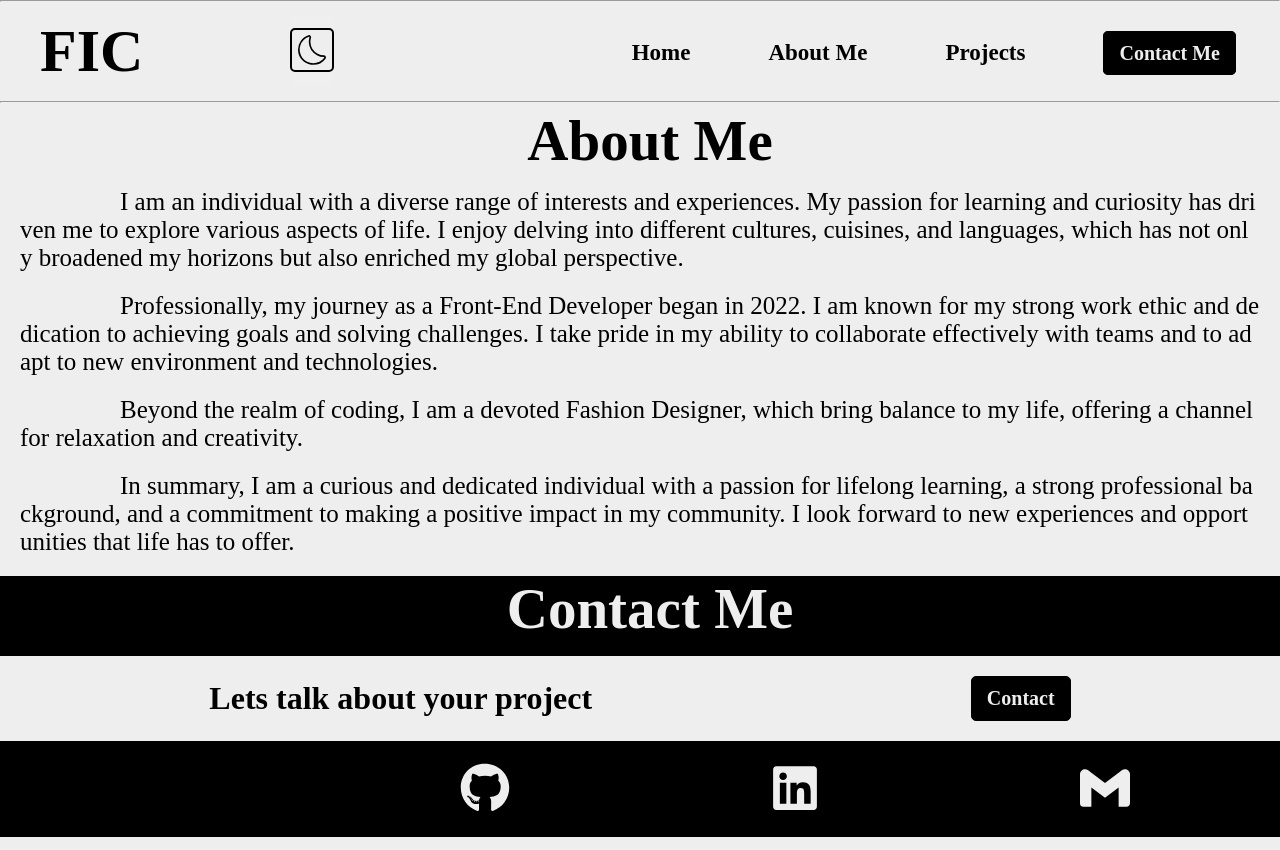
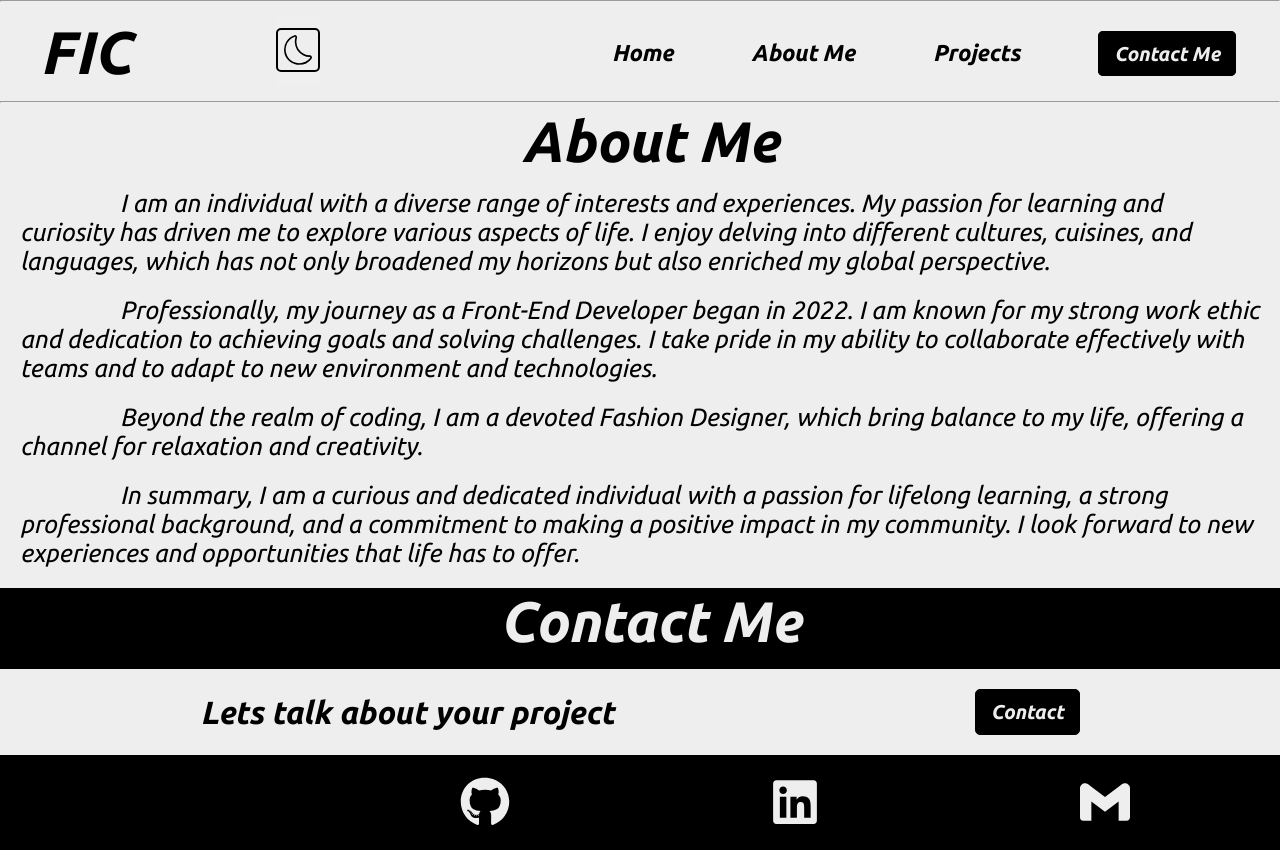
Before and after one commit to sirGentlejack/portfolio, a React (Create React App) app: page /aboutMe in a window 1280 px wide. Built offline with nearby package versions, Linux system fonts and the light colour scheme; some icons are missing.

Commit message:
animation ,fonts and pagescroll update

```diff
--- a/public/index.html
+++ b/public/index.html
@@ -25,6 +25,12 @@
       Learn how to configure a non-root public URL by running `npm run build`.
     -->
     <title>Fagbemi Portfolio</title>
+    <link rel="preconnect" href="https://fonts.googleapis.com" />
+    <link rel="preconnect" href="https://fonts.gstatic.com" crossorigin />
+    <link
+      href="https://fonts.googleapis.com/css2?family=Ubuntu:ital,wght@1,400;1,500;1,700&display=swap"
+      rel="stylesheet"
+    />
   </head>
   <body>
     <noscript>You need to enable JavaScript to run this app.</noscript>
--- a/src/App.css
+++ b/src/App.css
@@ -1,11 +1,16 @@
-*{
+@import url('https://fonts.googleapis.com/css2?family=Ubuntu:ital,wght@1,400;1,500;1,700&display=swap');
+
+* {
   padding: 0;
   margin: 0;
 }
-:root{
+:root {
   --light: #eee;
   --dark: black;
   --white: #eeeeee;
+}
+html {
+  scroll-behavior: smooth;
 }
 /* Themes */
 .light-mode {
@@ -22,12 +27,13 @@
   transition: 2s;
 }
 
-a{
+a {
   text-decoration: none;
   color: var(--link-color);
 }
 body {
   background: var(--bg-color);
+  font-family: 'Ubuntu', sans-serif;
 }
 
 body.light-mode {
@@ -38,21 +44,18 @@ body.dark-mode {
   background: var(--dark);
 }
 /* navbar section*/
-.navbar{
+.navbar {
   display: flex;
   justify-content: space-between;
   padding: 5px 20px;
 }
-.logo{
+.logo {
   font-size: 40px;
   font-weight: 800;
   color: var(--text-color);
 }
-.theme:hover{
-  background: var(--text-color);
-  color: var(--bg-color);
-}
-.theme{
+
+.theme {
   width: 40px;
   height: 40px;
   border: 2px solid var(--link-color);
@@ -62,7 +65,12 @@ body.dark-mode {
   transition: 1s;
   cursor: pointer;
 }
-.menu > li , .wide-menu > li{
+.theme:hover {
+  background: var(--text-color);
+  color: var(--bg-color);
+}
+.menu > li,
+.wide-menu > li {
   list-style: none;
   border: 2px solid transparent;
   padding: 3px;
@@ -70,19 +78,20 @@ body.dark-mode {
   font-size: 23px;
   cursor: pointer;
 }
-.menu > li:hover, .wide-menu > li:hover{
+.menu > li:hover,
+.wide-menu > li:hover {
   border: 2px solid var(--text-color);
   padding: 3px;
   border-width: 3px 1.5px 0px 1.5px;
 }
- .contacts{
+.contacts {
   border: 1px solid var(--link-color);
   background-color: var(--link-color);
   color: var(--bg-color);
   padding: 3px 8px;
   border-radius: 5px;
 }
-.menu-btn{
+.menu-btn {
   visibility: visible;
   opacity: 1;
   width: 40px;
@@ -94,11 +103,11 @@ body.dark-mode {
   cursor: pointer;
   transition: 3s;
 }
-.menu-btn:hover{
+.menu-btn:hover {
   background: var(--text-color);
   color: var(--bg-color);
 }
-.navbar > button{
+.navbar > button {
   border: none;
 }
 nav {
@@ -129,11 +138,11 @@ nav {
   top: 2rem;
   right: 2rem;
 }
-.wide-menu{
+.wide-menu {
   display: none;
 }
 /* hero section */
-.hero{
+.hero {
   height: 80vh;
   display: flex;
   flex-direction: column;
@@ -142,15 +151,15 @@ nav {
   transition: 3s;
 }
 
-.name{
+.name {
   font-size: 2.188rem;
   margin-top: 0.938rem;
   margin-bottom: 0.313rem;
   color: var(--text-color);
   position: relative;
-  font-weight: 800
+  font-weight: 800;
 }
-.name::after{
+.name::after {
   content: "";
   position: absolute;
   top: 0;
@@ -158,19 +167,19 @@ nav {
   width: 100%;
   height: 100%;
   background: var(--bg-color);
-  animation: showRight 5s ease forwards ;
+  animation: showRight 5s ease forwards;
   animation-delay: 1s;
 }
-.name2{
+.name2 {
   display: none;
 }
-.profession{
+.profession {
   font-size: 1.25rem;
   margin-bottom: 0.625rem;
   color: var(--text-color);
   position: relative;
 }
-.profession::before{
+.profession::before {
   content: "";
   position: absolute;
   width: 100%;
@@ -181,12 +190,14 @@ nav {
   animation: showRight 3s ease forwards;
   animation-delay: 3s;
 }
-.cv-section{
+.cv-section {
   display: flex;
   justify-content: center;
   margin-bottom: 0.625rem;
+  align-items: center;
+  gap: 20px;
 }
-.cv-btn{
+.cv-btn {
   border: 2px solid var(--link-color);
   background-color: var(--link-color);
   color: var(--bg-color);
@@ -196,11 +207,11 @@ nav {
   transition: 2s;
   position: relative;
 }
-.cv-btn:hover{
+.cv-btn:hover {
   background-color: var(--bg-color);
   color: var(--link-color);
 }
-.cv-btn::before{
+.cv-btn::before {
   content: "";
   position: absolute;
   top: 0;
@@ -216,7 +227,7 @@ nav {
     width: 0;
   }
 }
-.hero-img{
+.hero-img {
   margin: 0 auto;
   position: relative;
   border-radius: 30px;
@@ -229,48 +240,88 @@ nav {
   height: 400px;
   transition: 1s;
 }
-.hero-img:hover{
+.hero-img:hover {
   width: 310px;
   height: 410px;
 }
 @keyframes hero-img {
-  0%   { left:0px; top:0px;}
-  25%  { left:200px; top:0px;}
-  50%  {left:0px; top:0px;}
-  75%  { left:-200px; top:0px;}
-  100% { left:0px; top:0px;}
+  0% {
+    left: 0px;
+    top: 0px;
+  }
+  25% {
+    left: 200px;
+    top: 0px;
+  }
+  50% {
+    left: 0px;
+    top: 0px;
+  }
+  75% {
+    left: -200px;
+    top: 0px;
+  }
+  100% {
+    left: 0px;
+    top: 0px;
+  }
 }
 
-.sections{
+.sections {
   height: 50vh;
 }
 /* Intrest */
-.interest{
+.interest {
   height: 30vh;
 }
-.sub-topic{
+.sub-topic {
   font-size: 2.563rem;
   margin: 5px 0 5px 20px;
   color: var(--text-color);
+  position: relative;
 }
-.content{
+.sub-topic::before {
+  content: "";
+  position: absolute;
+  top: 0;
+  left: 0;
+  width: 100%;
+  height: 100%;
+  background: var(--bg-color);
+  animation: showRight 3s ease 1s forwards;
+}
+.content {
   margin: 0 12px 20px 12px;
   text-indent: 2em;
   font-size: 28px;
   color: var(--text-color);
-  word-break: break-all;
+  word-break: keep-all;
+  position: relative;
+}
+.services::before,
+.content::before {
+  content: "";
+  position: absolute;
+  top: 0;
+  right: 0;
+  width: 100%;
+  height: 100%;
+  background: var(--bg-color);
+  animation: showRight 3s ease-in-out 1.5s forwards;
 }
 /* services */
-.service{
+.service {
   height: 70vh;
 }
-.services{
+.services {
   display: flex;
   flex-direction: column;
   justify-content: center;
   align-items: center;
+  position: relative;
 }
-.services-items{
+
+.services-items {
   width: 200px;
   height: 200px;
   background-color: var(--link-color);
@@ -284,7 +335,7 @@ nav {
   cursor: pointer;
   transition: 2s;
 }
-.services-items:hover{
+.services-items:hover {
   width: 210px;
   height: 210px;
   background-color: var(--bg-color);
@@ -293,39 +344,42 @@ nav {
 }
 /* Technologies */
 
-.tech-skills{
+.tech-skills {
   display: flex;
   flex-direction: column;
   color: var(--text-color);
 }
-.technologies{
+.technologies {
   list-style-type: disc;
   list-style-position: inside;
   padding: 10px 30px;
   font-size: 28px;
 }
 /* About me */
-.read-more{
+.read-more {
   border: 1px solid var(--link-color);
-  margin: 0px 12px ;
+  margin: 0px 12px;
   background-color: var(--link-color);
   color: var(--bg-color);
   padding: 10px 15px;
   border-radius: 5px;
   font-size: 20px;
 }
+.about{
+  height: 65vh;
+}
 /* projects */
-.grid-container{
+.grid-container {
   display: grid;
   grid-template-columns: auto auto;
   margin: 10px 30px 30px 30px;
-  gap: 10px 50px ;
+  gap: 10px 50px;
 }
-.project-img{
+.project-img {
   width: 100px;
   height: 100px;
 }
-.project{
+.project {
   border: 2px solid var(--link-color);
   align-items: center;
   padding: 10px;
@@ -333,52 +387,80 @@ nav {
   align-items: center;
   justify-content: center;
   background-color: var(--link-color);
+  position: relative;
+  border-radius: 5px;
+  transition: 2s;
 }
-.project-name{
+
+.project::before {
+  content: "";
+  position: absolute;
+  top: 0;
+  right: 0;
+  width: 100%;
+  height: 100%;
+  background: var(--bg-color);
+  animation: showRight 3s ease-in 1s forwards;
+}
+.project-name {
   color: var(--bg-color);
   text-align: center;
 }
 /* Contacts */
-.footer{
+.footer {
   background-color: var(--link-color);
 }
-.contacts{
+.contacts {
   padding: 10px 15px;
   border-radius: 5px;
   font-size: 20px;
 }
-.contact_me{
+.contact_me {
   display: flex;
   justify-content: center;
   color: var(--bg-color);
   margin-top: 8px;
 }
-.bottom-contact{
+
+.bottom-contact {
   background: var(--bg-color);
   display: flex;
   align-items: center;
   justify-content: space-around;
   padding: 20px;
 }
-.bottom-contact-text{
+.bottom-contact-text {
   color: var(--text-color);
+  position: relative;
+}
 
-}
-.footer_icons{
+.footer_icons {
   display: flex;
   justify-content: space-around;
   padding: 1.25rem;
   margin: 0.625rem 0;
   margin-top: 2px;
   margin-bottom: 0;
+  position: relative;
 }
-.social-icon{
+.footer_icons::before,
+.bottom-contact-text::before {
+  content: "";
+  position: absolute;
+  top: 0;
+  left: 0;
+  width: 100%;
+  height: 100%;
+  background: var(--bg-color);
+  animation: showRight 3s ease 1s forwards;
+}
+.social-icon {
   width: 3.125rem;
   height: 3.125rem;
   color: var(--bg-color);
 }
 /* contact page */
-.contact-me{
+.contact-me {
   height: 80vh;
   width: auto;
   padding: 0 12px;
@@ -387,10 +469,10 @@ nav {
   justify-content: center;
   align-items: center;
 }
-.contact-page-header{
+.contact-page-header {
   text-align: center;
 }
-.contact-me > form{
+.contact-me > form {
   width: 300px;
   height: 400px;
   display: flex;
@@ -398,22 +480,21 @@ nav {
   gap: 15px;
   padding-top: 20px;
 }
-.contact-me > form >input{
+.contact-me > form > input {
   width: 100%;
   height: 50px;
   border: none;
   box-shadow: 1px 2px 4px var(--link-color);
   text-indent: 13px;
 }
-.contact-me > form >textarea{
+.contact-me > form > textarea {
   width: 100%;
   height: 100px;
   border: none;
   box-shadow: 1px 2px 4px var(--link-color);
   text-indent: 13px;
-
 }
-.contact-me > form > button{
+.contact-me > form > button {
   width: 100%;
   height: 50px;
   font-size: larger;
@@ -424,121 +505,118 @@ nav {
 }
 
 @media screen and (min-width: 480px) {
-  .hero{
+  .hero {
     height: 90vh;
-
   }
 
-  .name{
+  .name {
     font-size: 3.188rem;
     margin-top: 0.5rem;
     margin-bottom: 0.5rem;
   }
-  .profession{
+  .profession {
     font-size: 2.25rem;
     margin-bottom: 1rem;
   }
 
-  .tech-skills{
+  .tech-skills {
     margin-left: 30px;
   }
-  .grid-container{
+  .grid-container {
     grid-template-columns: auto auto auto;
     margin: 10px 20px 20px 20px;
-    gap: 10px 40px ;
+    gap: 10px 40px;
   }
 }
 @media screen and (min-width: 659px) {
-
-  .name2{
+  .name2 {
     display: inline-block;
     margin-top: 1.25rem;
   }
-  .menu{
+  .menu {
     font-size: 1.3rem;
   }
-  .sub-topic{
+  .sub-topic {
     font-size: 1.89rem;
     margin: 5px 0 5px 50px;
   }
-  .content{
+  .content {
     margin: 0 20px 20px 20px;
     text-indent: 4em;
     font-size: 1.563rem;
   }
-  .service{
+  .service {
     height: 100vh;
   }
-  .services-items{
+  .services-items {
     width: 300px;
     height: 300px;
   }
-  .services-items:hover{
+  .services-items:hover {
     width: 310px;
     height: 310px;
   }
-  .tech-skills{
+  .tech-skills {
     display: flex;
     font-size: 1.563rem;
     margin-left: 50px;
   }
-  .grid-container{
+  .grid-container {
     grid-template-columns: auto auto auto auto;
   }
 }
 @media screen and (min-width: 1005px) {
-
-  .navbar{
+  .navbar {
     padding: 15px 40px;
   }
 
-  .logo{
+  .logo {
     font-size: 60px;
     font-weight: 800;
     color: var(--text-color);
   }
-  .wide-menu{
+  .wide-menu {
     display: flex;
     align-items: center;
     list-style: none;
     gap: 70px;
     font-size: 30px;
   }
-  .menu-btn{
+  .menu-btn {
     display: none;
   }
-  .hero{
+  .hero {
     height: 100vh;
     display: flex;
   }
-  .sub-topic{
+  .sub-topic {
     font-size: 3.563rem;
     margin: 5px 0 15px 20px;
     text-align: center;
   }
-  .sections{
+  .sections {
     height: 35vh;
   }
-  .interest{
+  .interest {
     height: 20vh;
   }
-  .service{
+  .service {
     height: 70vh;
   }
-  .services{
+  .services {
     flex-direction: row;
     justify-content: space-around;
   }
-  .services-items{
+  .services-items {
     width: 350px;
     height: 350px;
   }
-  .tech-skills{
+  .tech-skills {
     flex-direction: row;
     justify-content: space-around;
   }
 
-  .grid-container{
+  .grid-container {
     grid-template-columns: auto auto auto auto auto;
   }
 }
--- a/src/App.js
+++ b/src/App.js
@@ -7,7 +7,7 @@ import AboutMe from "./components/AboutMe";
 import Contact from "./components/Contact";
 import "./App.css";
 import { BrowserRouter as Router, Route, Routes } from "react-router-dom";
-
+import ScrollToTop from "./components/ScrollToTop";
 function App() {
   const [darkMode,setDarkMode] = useState(false);
 
@@ -23,7 +23,7 @@ function App() {
     <Router>
       <div className={`App ${darkMode ? "dark-mode" : "light-mode" }`}>
         <Navbar darkMode={darkMode} toggleDarkMode={toggleDarkMode}/>
-
+        <ScrollToTop />
         <Routes>
           <Route path="/" exact element={<Home />} />
           <Route path="/projects" element={<Projects />} />
--- a/src/components/Bottom.js
+++ b/src/components/Bottom.js
@@ -7,7 +7,7 @@ import { Link } from "react-router-dom";
 export default function Bottom() {
   return (
     <div className="footer">
-      <h3 className="contact_me sub-topic">Contact Me</h3>
+      <h3 className="contact_me sub-topic ">Contact Me</h3>
       <div className="bottom-contact">
         <h1 className="bottom-contact-text">Lets talk about your project</h1>
         <Link to="/contact" className="contacts ">
```
Also changed, not shown: src/components/Hero.js (+8 -2 lines), src/components/ScrollToTop.js (added, +15 -0 lines).
